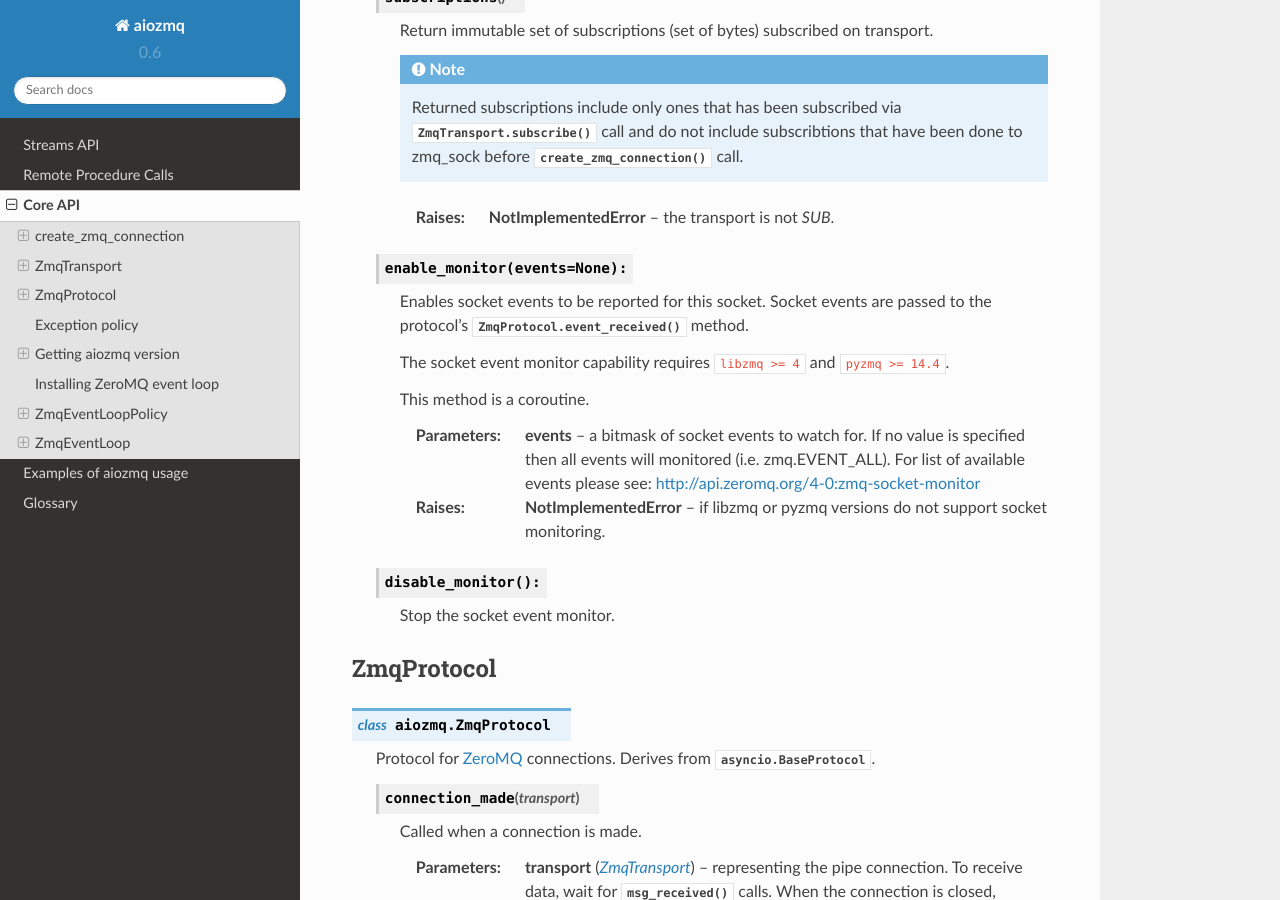
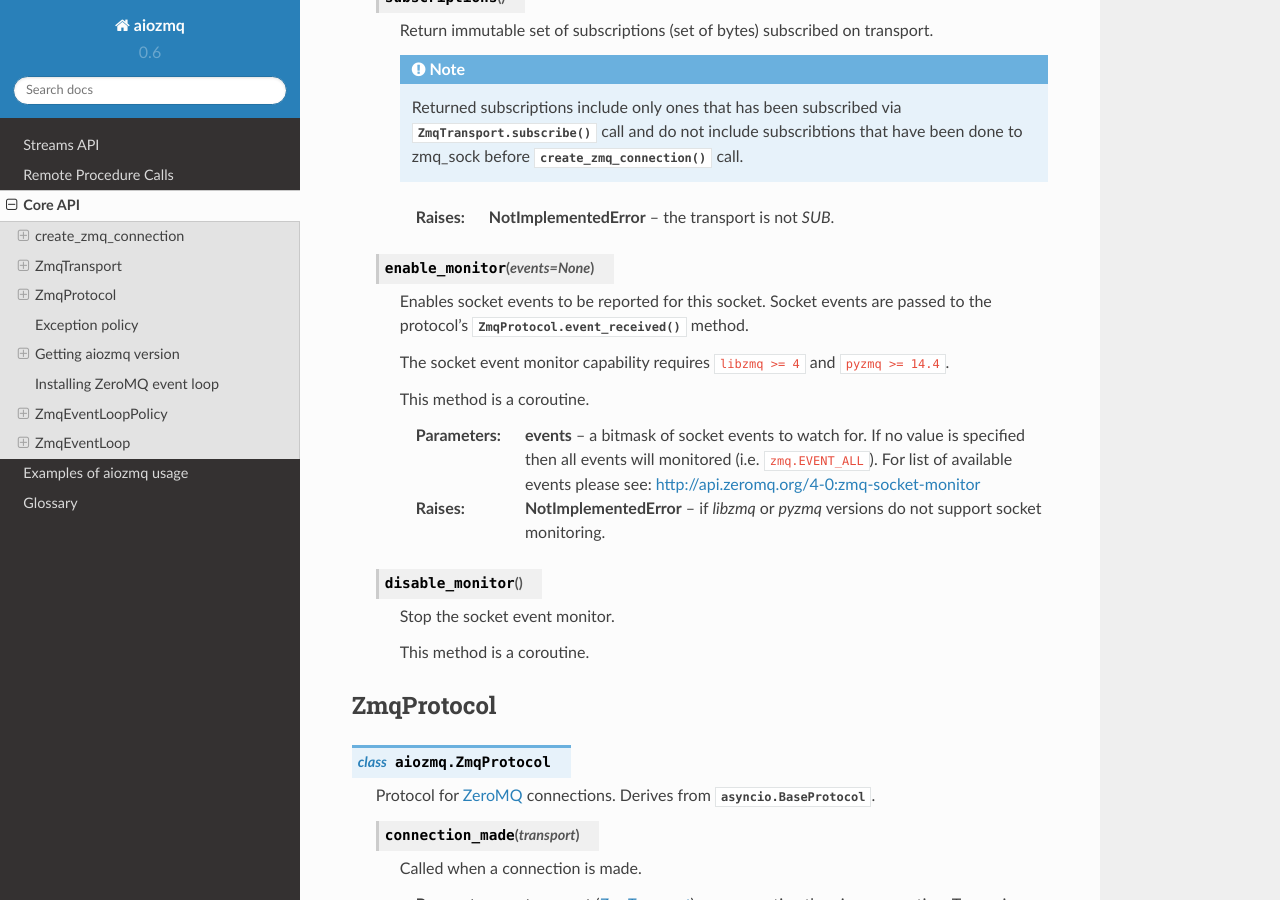
Before and after one commit to aio-libs/aiozmq, a Sphinx documentation site: the page built from docs/core.rst, in a window 1280 px wide and 900 px high, scrolled down 5941 px. Built offline with Sphinx 7.4.7 and the Read the Docs theme 2.0.0, drawn with Linux system fonts in a browser that asks for light colours.

Commit message:
Update doc

```diff
--- a/docs/core.rst
+++ b/docs/core.rst
@@ -351,7 +351,7 @@ ZmqTransport
 
       :raise NotImplementedError: the transport is not *SUB*.
 
-   .. method:: enable_monitor(events=None):
+   .. method:: enable_monitor(events=None)
 
       Enables socket events to be reported for this socket. Socket events are
       passed to the protocol's :meth:`ZmqProtocol.event_received` method.
@@ -361,17 +361,19 @@ ZmqTransport
 
       This method is a coroutine.
 
-      :param events: a bitmask of socket events to watch for. If no value is
-        specified then all events will monitored (i.e. zmq.EVENT_ALL). For list
-        of available events please see:
-        http://api.zeromq.org/4-0:zmq-socket-monitor
+      :param events: a bitmask of socket events to watch for. If no
+         value is specified then all events will monitored
+         (i.e. ``zmq.EVENT_ALL``). For list of available events please
+         see: http://api.zeromq.org/4-0:zmq-socket-monitor
 
-      :raise NotImplementedError: if libzmq or pyzmq versions do not support
-        socket monitoring.
+      :raise NotImplementedError: if *libzmq* or *pyzmq* versions do
+         not support socket monitoring.
 
-   .. method:: disable_monitor():
+   .. method:: disable_monitor()
 
       Stop the socket event monitor.
+
+      This method is a coroutine.
 
 
 
```
Also changed, not shown: docs/stream.rst (+27 -1 lines).
